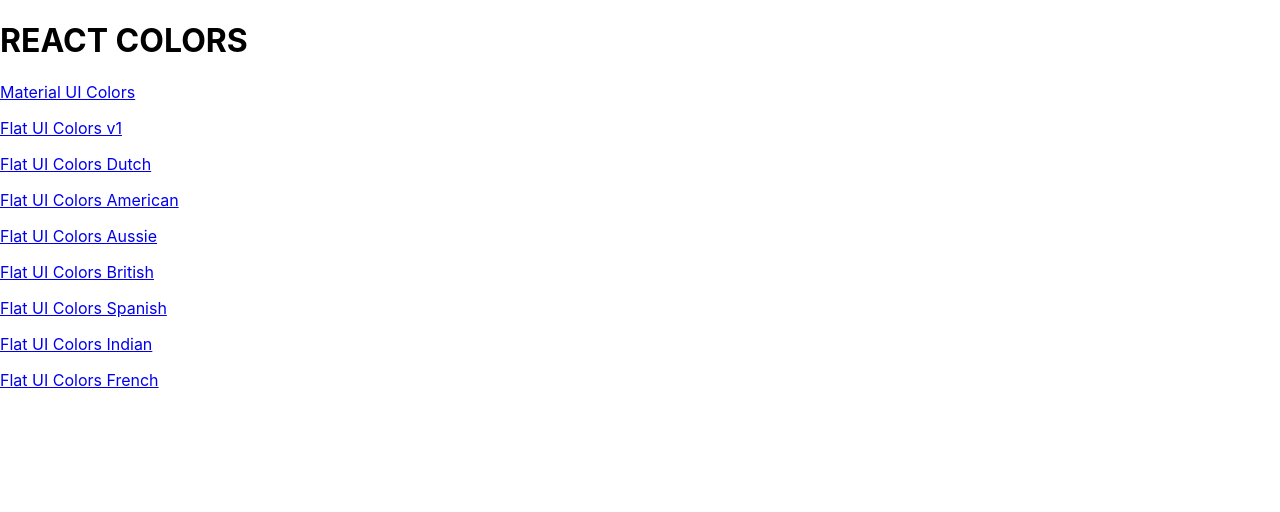
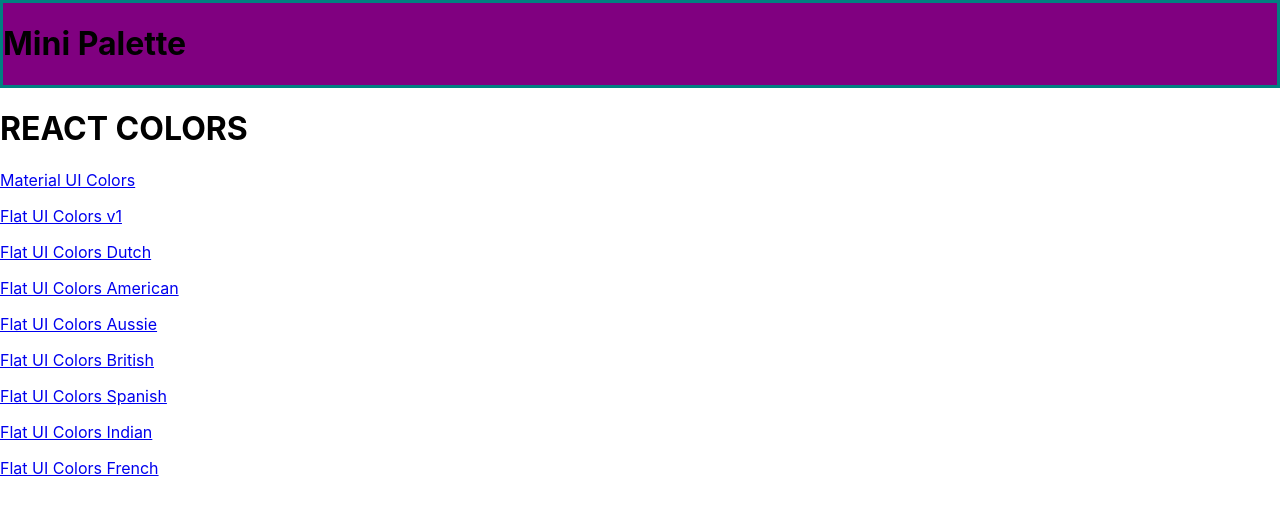
Before and after one commit to christianhubbard/colorboards, a React (Create React App) app: page / in a window 1280 px wide. Shown: the top 512 px of the page. Built offline with nearby package versions, Linux system fonts and the light colour scheme.

Commit message:
Introducing withStyles

```diff
--- a/package.json
+++ b/package.json
@@ -5,6 +5,7 @@
   "dependencies": {
     "@material-ui/core": "^4.11.0",
     "@material-ui/icons": "^4.9.1",
+    "@material-ui/styles": "^4.10.0",
     "@testing-library/jest-dom": "^4.2.4",
     "@testing-library/react": "^9.3.2",
     "@testing-library/user-event": "^7.1.2",
--- /dev/null
+++ b/src/MiniPalette.js
@@ -0,0 +1,21 @@
+import React from 'react'
+import { withStyles } from "@material-ui/styles"
+
+
+const styles = {
+    main: {
+        backgroundColor: "purple",
+        border: "3px solid teal"
+    }
+};
+
+function MiniPalette(props) {
+    const {classes} = props
+    return (
+        <div className={classes.main}>
+            <h1>Mini Palette</h1>
+        </div>
+    )
+}
+
+export default withStyles(styles)(MiniPalette)
--- a/src/PaletteList.js
+++ b/src/PaletteList.js
@@ -1,11 +1,13 @@
 import React, { Component } from 'react'
 import { Link } from "react-router-dom"
+import MiniPalette from "./MiniPalette"
 
 export default class PaletteList extends Component {
     render() {
         const {palettes } = this.props;
         return (
             <div>
+                <MiniPalette />
                 <h1>REACT COLORS</h1>
                 {palettes.map(palette => (
                     <p>
```
Also changed, not shown: 1 other file (tests, documents, lock files or other folders).
